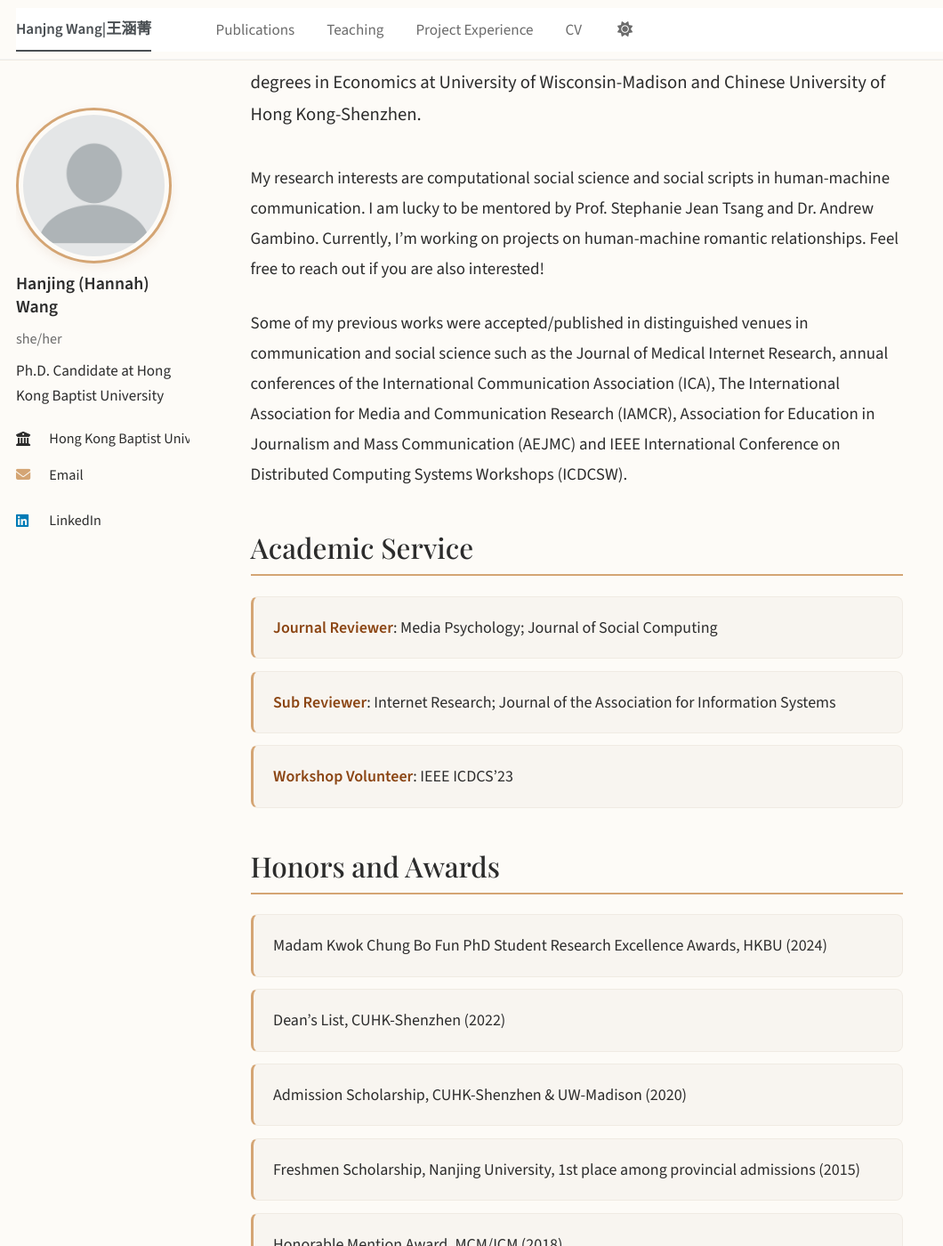
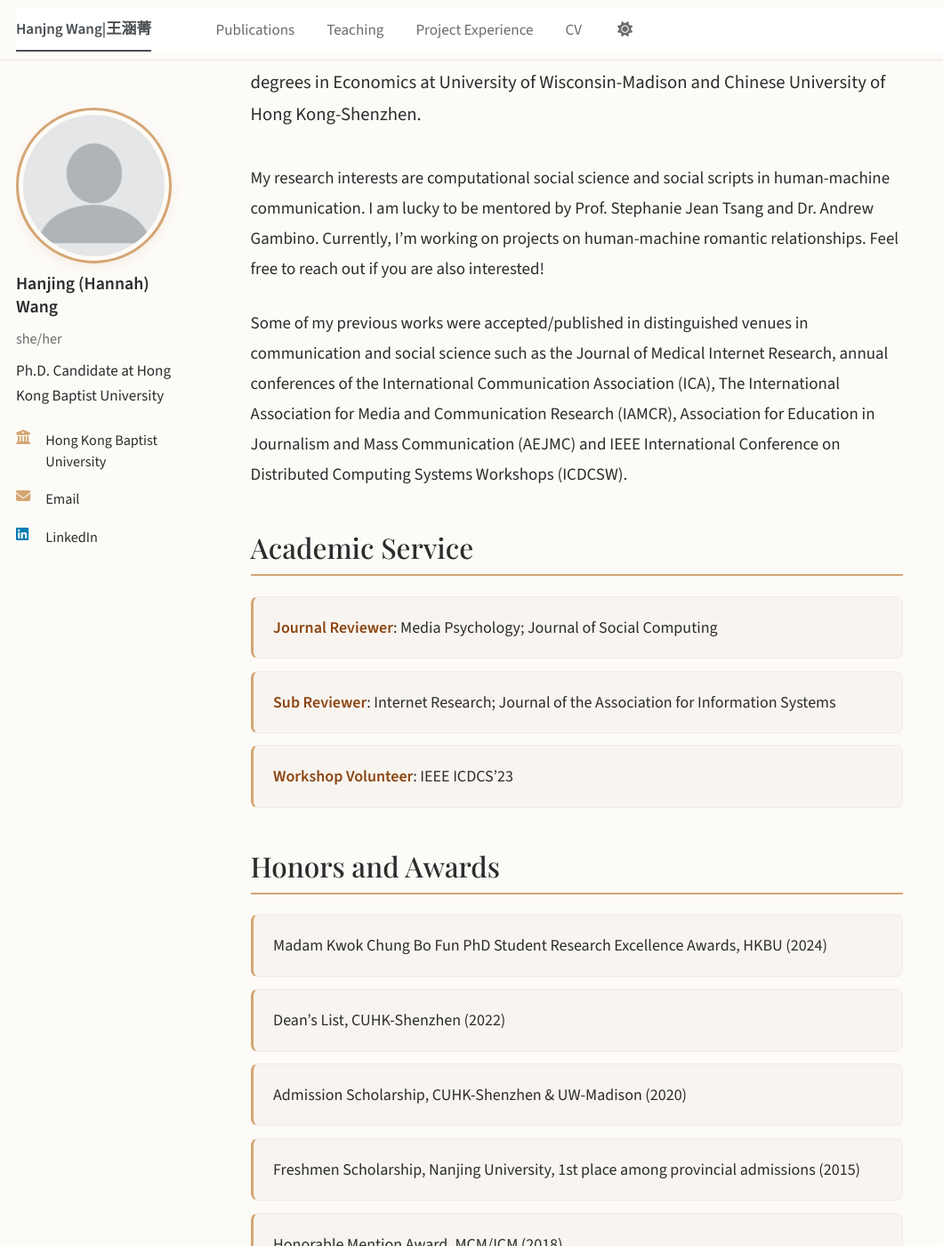
Before and after one commit to hanjingwang-comm/hanjingwang-comm.github.io, a Jekyll site: the page built from _pages/about.md, in a window 1280 px wide and 1400 px high, scrolled down 205 px. Shown: the whole window at 89% size, without its empty margins (0-1060 px from the left). Built offline with Jekyll 4.4.1, drawn with Linux system fonts in a browser that asks for light colours; some web fonts are replaced; a script bundle is joined from its source files by our own code; library files that are not in the unit come from our copies.

Commit message:
Fix sidebar profile links left alignment and spacing
Override base theme's white-space: nowrap, add consistent margins,
and ensure all items (employer, email, LinkedIn) use flex layout
with aligned icons.

Co-Authored-By: Claude Opus 4.6 <noreply@anthropic.com>

```diff
--- a/_sass/custom.scss
+++ b/_sass/custom.scss
@@ -254,22 +254,24 @@ a:hover {
     font-family: var(--font-body);
     font-size: 0.9rem;
     text-align: left;
+    white-space: normal;
+    margin-bottom: 0.5rem;
   }
 
-  a,
-  .author__desktop {
-    display: inline-flex;
-    align-items: center;
+  .author__desktop,
+  a {
+    display: flex;
+    align-items: flex-start;
     gap: 0.5rem;
     font-family: var(--font-body);
     font-size: 0.9rem;
     color: var(--color-text);
-    text-align: left;
+    line-height: 1.5;
+    padding: 0.25rem 0;
   }
 
   a {
     text-decoration: none;
-    padding: 0.35rem 0;
     transition: color var(--transition-fast), transform var(--transition-fast);
   }
 
@@ -278,8 +280,12 @@ a:hover {
     transform: translateX(3px);
   }
 
+  .author__desktop i,
   a i {
     color: var(--color-accent);
+    flex-shrink: 0;
+    width: 1em;
+    text-align: center;
     transition: color var(--transition-fast);
   }
 
```
